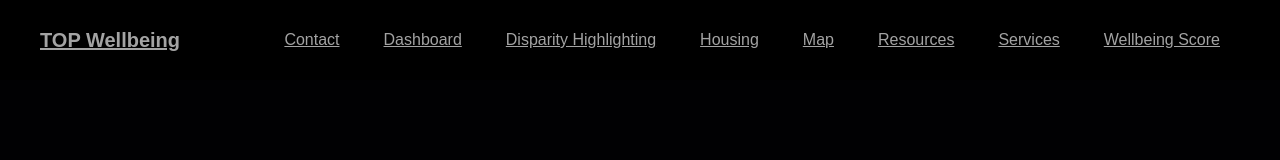
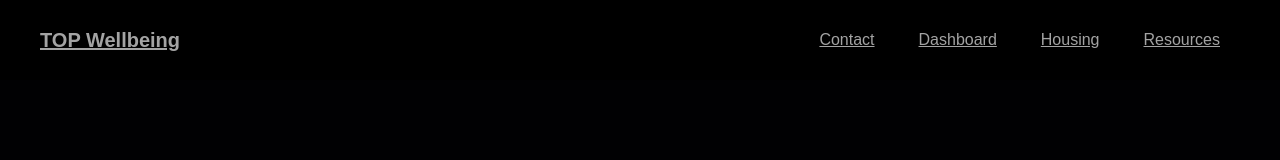
Before and after one commit to ZFignick/SDPapp2, a React (Vite) app: page / in a window 1280 px wide. Shown: the top 160 px of the page. Built offline with nearby package versions, Linux system fonts and the light colour scheme; a web font is replaced by a local one.

Commit message:
Navbar cleanup & package updates

```diff
--- a/src/constants/index.js
+++ b/src/constants/index.js
@@ -10,11 +10,6 @@ export const navLinks = [
         name: 'Dashboard',
         href: '/dashboard',
     },
-    {
-        id: 3,
-        name: 'Disparity Highlighting',
-        href: '/disparity-highlighting',
-    },
     // {
     //     id: 4,
     //     name: 'Education',
@@ -26,26 +21,11 @@ export const navLinks = [
         href: '/housing',
     },
     {
-        id: 6,
-        name: 'Map',
-        href: '/map-container',
-    },
-    {
         id: 7,
         name: 'Resources',
         href: '/resources',
     },
-    {
-        id: 8,
-        name: 'Services',
-        href: '/access-to-services',
-    },
-    {
-        id: 9,
-        name: 'Wellbeing Score',
-        href: '/aggregate-wellbeing-score',
-    },
-
+    // add more as needed
 ];
 
 export const calculateSizes = (isSmall, isMobile, isTablet) => {
```
Also changed, not shown: 1 other file (tests, documents, lock files or other folders).
